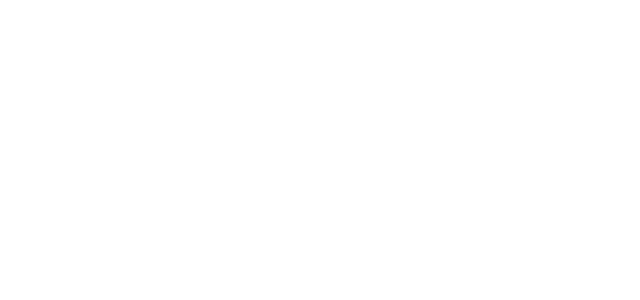
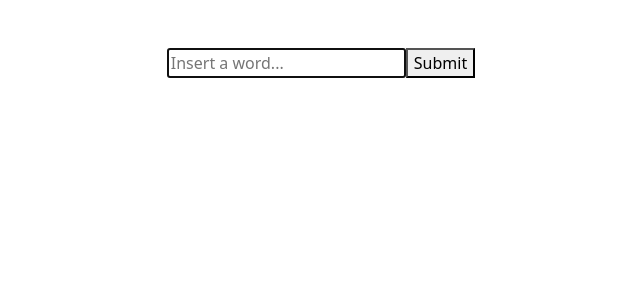
Before and after one commit to duygugurbuzyildiz/dictionary-project, a React (Create React App) app: page / in a window 1280 px wide. Shown: the top 300 px of the page, without its empty margins (319-959 px from the left). Built offline with nearby package versions, Linux system fonts and the light colour scheme.

Commit message:
Search Engine created.

```diff
--- a/package.json
+++ b/package.json
@@ -6,6 +6,7 @@
     "@testing-library/jest-dom": "^5.14.1",
     "@testing-library/react": "^11.2.7",
     "@testing-library/user-event": "^12.8.3",
+    "bootstrap": "^5.1.0",
     "react": "^17.0.2",
     "react-dom": "^17.0.2",
     "react-scripts": "4.0.3",
--- a/public/index.html
+++ b/public/index.html
@@ -11,8 +11,6 @@
     />
     <link rel="apple-touch-icon" href="%PUBLIC_URL%/logo192.png" />
     <link rel="manifest" href="%PUBLIC_URL%/manifest.json" />
-    <link href="https://cdn.jsdelivr.net/npm/bootstrap@5.1.0/dist/css/bootstrap.min.css" rel="stylesheet" integrity="sha384-KyZXEAg3QhqLMpG8r+8fhAXLRk2vvoC2f3B09zVXn8CA5QIVfZOJ3BCsw2P0p/We" crossorigin="anonymous">
-    <script src="https://cdn.jsdelivr.net/npm/bootstrap@5.1.0/dist/js/bootstrap.bundle.min.js" integrity="sha384-U1DAWAznBHeqEIlVSCgzq+c9gqGAJn5c/t99JyeKa9xxaYpSvHU5awsuZVVFIhvj" crossorigin="anonymous"></script>
     <title>Dictionary App</title>
   </head>
   <body>
--- a/src/App.js
+++ b/src/App.js
@@ -1,11 +1,16 @@
+import React from "react";
+import SearchEngine from "./SearchEngine";
+import 'bootstrap/dist/css/bootstrap.css';
 import './App.css';
 
 export default function App() {
   return (
     <div className="App">
-      <header className="App-header">
-
-      </header>
+      <div className="container mt-5">
+        <header className="App-header">
+          <SearchEngine />
+        </header>
+      </div>
     </div>
   );
 }
--- /dev/null
+++ b/src/SearchEngine.js
@@ -0,0 +1,20 @@
+import React, {useState} from "react";
+
+export default function SearchEngine(){
+    let [keyword, setKeyword] = useState(null);
+    function submit(event){
+        event.preventDefault();
+        alert (`Searching for ${keyword} definition`);
+    }
+
+    function handleKeywordChange(event){
+        setKeyword(event.target.value);
+    }
+    return (
+    <div className="SearchEngine">
+        <form onSubmit={submit}>
+            <input className="search" placeholder="Insert a word..." autoFocus={true} onChange={handleKeywordChange}/>
+            <button>Submit</button>
+        </form>
+    </div>);
+}
```
Also changed, not shown: 1 other file (tests, documents, lock files or other folders).
